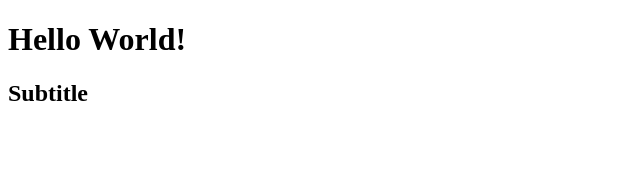
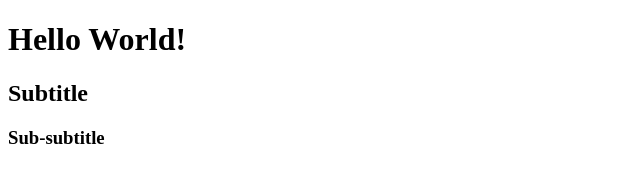
Before and after one commit to chrisramey/englewoodcodes-test, a plain HTML site: page index.html in a window 1280 px wide. Shown: the whole page, without its empty margins (0-640 px from the left). Drawn offline with Linux system fonts and the light colour scheme.

Commit message:
Another subtitle!

```diff
--- a/index.html
+++ b/index.html
@@ -6,5 +6,6 @@
     <body>
         <h1>Hello World!</h1>
         <h2>Subtitle</h2>
+        <h3>Sub-subtitle</h3>
     </body>
 </html>
```
